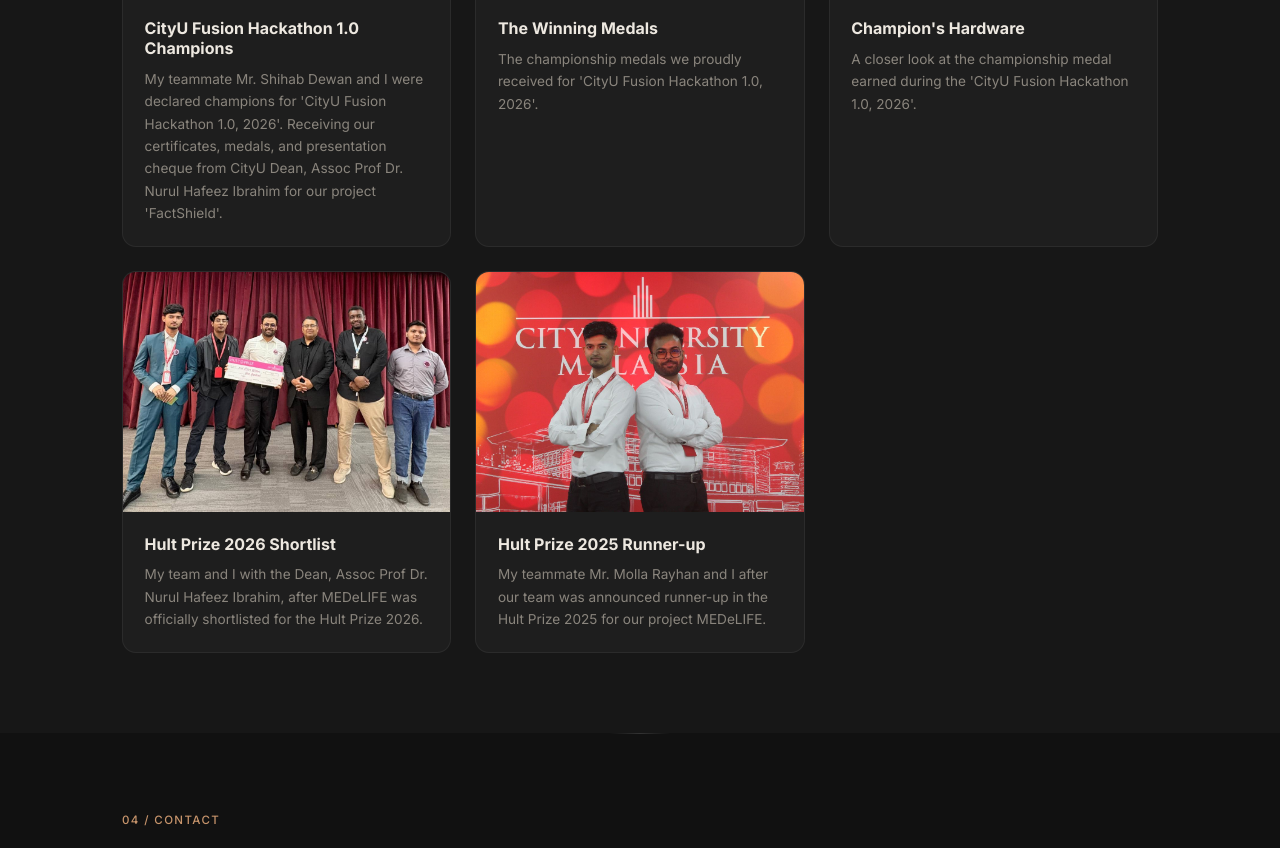
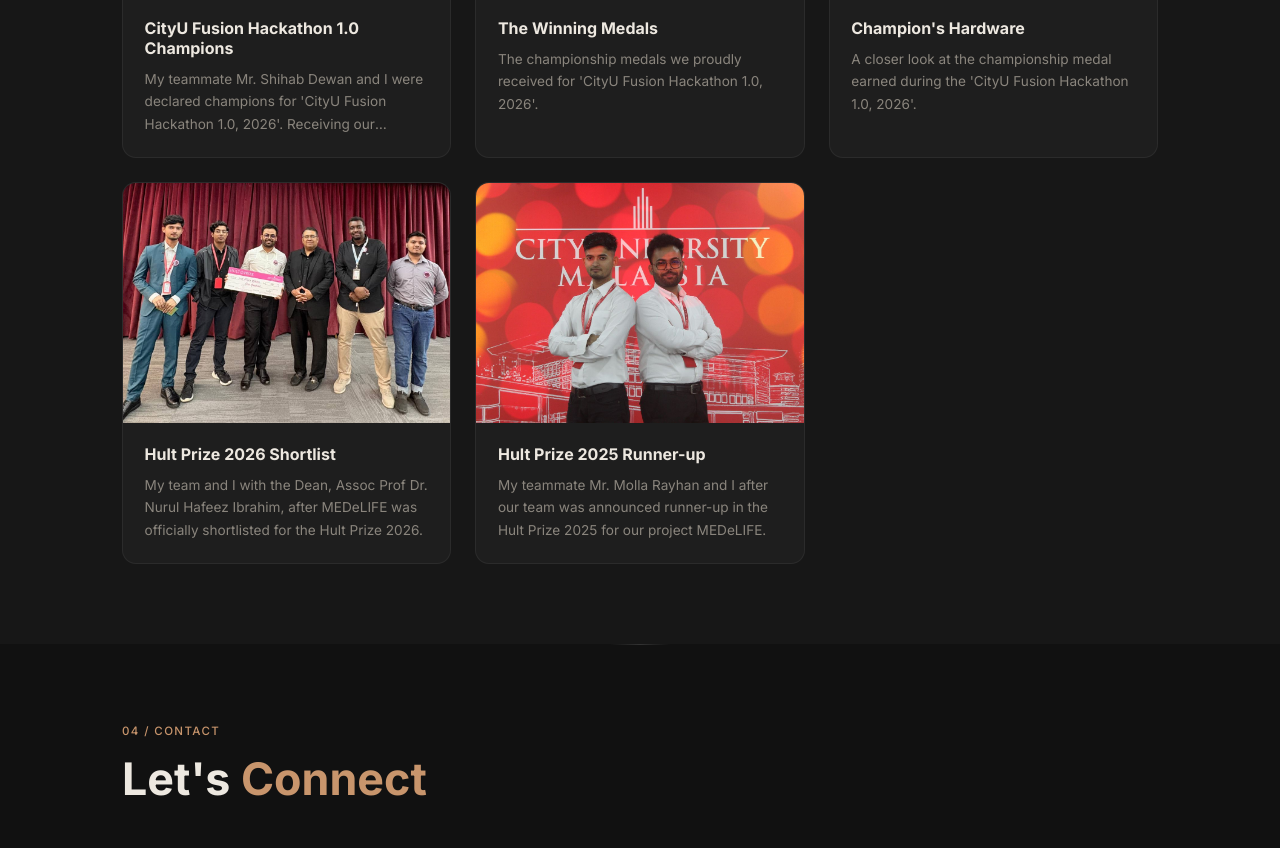
Before and after one commit to NahidJB1/NjBportfolio, a plain HTML site: page index.html in a window 1280 px wide. Shown: the part 3992-4840 px from the top of the page. Drawn offline with Linux system fonts and the light colour scheme.

Commit message:
UI: Add CSS line-clamp to gallery cards for perfect grid symmetry

```diff
--- a/assets/css/style.css
+++ b/assets/css/style.css
@@ -548,6 +548,11 @@ ul { list-style: none; }
   line-height: 1.65;
   color: var(--text-dim);
   font-weight: 400;
+  display: -webkit-box;
+  -webkit-line-clamp: 3;
+  -webkit-box-orient: vertical;
+  overflow: hidden;
+  text-overflow: ellipsis;
 }
 
 /* ===== CONTACT ===== */
```
